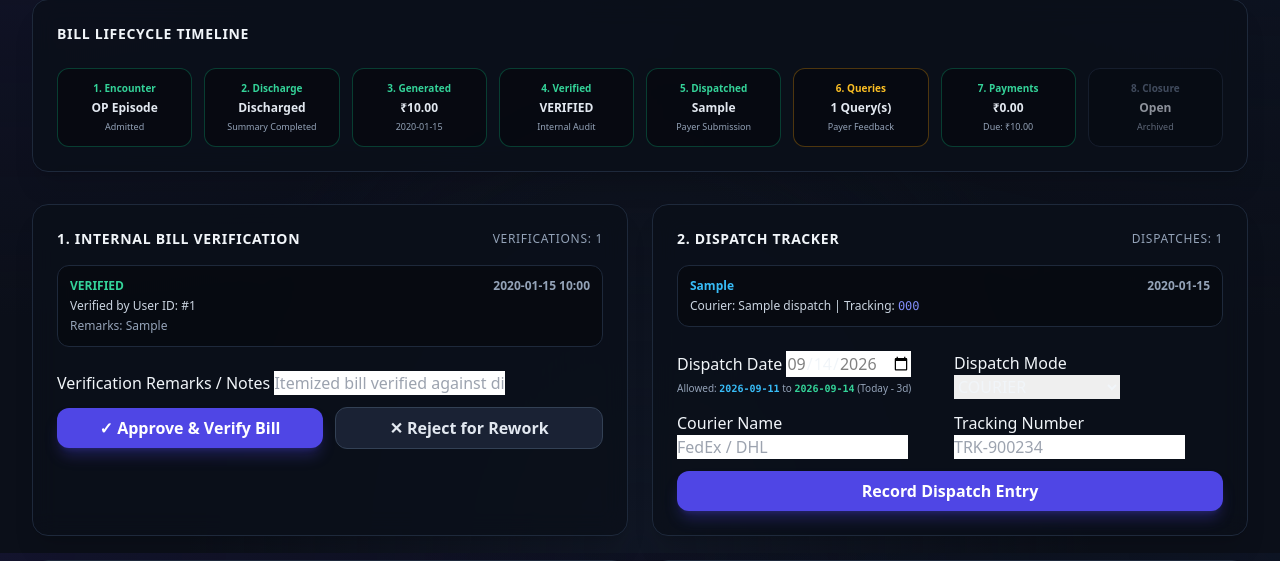
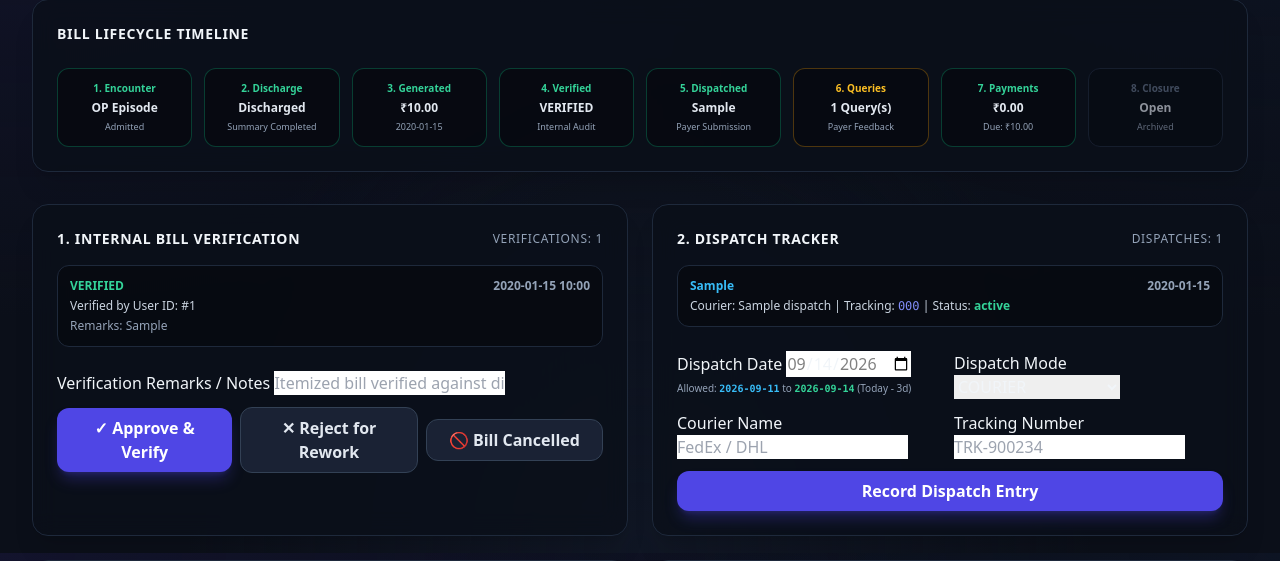
Before and after one commit to skp-subrata/credit_bill_management, a Flask app: page /billing/bills/1 in a window 1280 px wide. Shown: the part 247-808 px from the top of the page. Run offline with Flask 3, Linux system fonts and the light colour scheme; the visitor is signed in with stand-in values (Sample User, id 1); tables that the repository leaves empty hold one stand-in row (values such as "Sample post"); some libraries are stand-ins or nearby versions.

Commit message:
Add Bill Cancelled option to Internal Bill Verification flow and reflect Bill Cancelled status across dispatch and lifecycle states

```diff
--- a/models.py
+++ b/models.py
@@ -252,8 +252,13 @@ class Bill(db.Model):
         6. PAID (Full payment settled)
         7. CLOSED (Formally closed/archived)
         """
-        if self.bill_status == 'CLOSED':
-            return 'CLOSED'
+        if self.bill_status in ('CLOSED', 'CANCELLED'):
+            return self.bill_status
+
+        # Check for CANCELLED verification
+        has_cancelled_verification = any(v.verification_status in ('CANCELLED', 'BILL_CANCELLED') for v in (self.verifications or []))
+        if has_cancelled_verification:
+            return 'CANCELLED'
 
         # Stage 6: PAID (full settlement)
         if self.payments and len(self.payments) > 0 and self.outstanding_amount <= 0:
@@ -286,6 +291,10 @@ class Bill(db.Model):
     @property
     def is_verified(self):
         """Returns True if the bill has been verified or is at/past the VERIFIED lifecycle stage."""
+        if self.bill_status == 'CANCELLED':
+            return False
+        if any(v.verification_status in ('CANCELLED', 'BILL_CANCELLED') for v in (self.verifications or [])):
+            return False
         if any(v.verification_status == 'VERIFIED' for v in (self.verifications or [])):
             return True
         return self.bill_status in ('VERIFIED', 'DISPATCHED', 'QUERIED', 'PARTIALLY_PAID', 'PAID', 'CLOSED')
--- a/routes/billing_routes.py
+++ b/routes/billing_routes.py
@@ -180,11 +180,16 @@ def bill_detail(bill_id):
 @permission_required('verify_bill')
 def verify_bill(bill_id):
     bill = Bill.query.get_or_404(bill_id)
-    action = request.form.get('action') # VERIFY or REJECT
+    action = request.form.get('action') # VERIFY, REJECT, or CANCEL
     remarks = request.form.get('remarks', '')
     rejection_reason = request.form.get('rejection_reason', '')
 
-    verification_status = 'VERIFIED' if action == 'VERIFY' else 'REJECTED'
+    if action == 'VERIFY':
+        verification_status = 'VERIFIED'
+    elif action == 'CANCEL':
+        verification_status = 'CANCELLED'
+    else:
+        verification_status = 'REJECTED'
 
     verification = BillVerification(
         bill_id=bill.bill_id,
@@ -195,11 +200,21 @@ def verify_bill(bill_id):
     )
 
     db.session.add(verification)
-    bill.update_lifecycle_status()
+
+    if action == 'CANCEL':
+        bill.bill_status = 'CANCELLED'
+        # Reflect Bill Cancelled status across associated dispatches as well
+        for d in (bill.dispatches or []):
+            d.dispatch_status = 'CANCELLED'
+    else:
+        bill.update_lifecycle_status()
+
     db.session.commit()
 
     if action == 'VERIFY':
         flash(f"Bill '{bill.bill_number}' verified and approved for dispatch!", 'success')
+    elif action == 'CANCEL':
+        flash(f"Bill '{bill.bill_number}' marked as CANCELLED.", 'error')
     else:
         flash(f"Bill '{bill.bill_number}' rejected for rework.", 'error')
 
@@ -212,6 +227,10 @@ def verify_bill(bill_id):
 @permission_required('dispatch_bill')
 def dispatch_bill(bill_id):
     bill = Bill.query.get_or_404(bill_id)
+
+    if bill.bill_status == 'CANCELLED':
+        flash(f"Cannot dispatch bill '{bill.bill_number}'. The bill has been CANCELLED.", 'error')
+        return redirect(url_for('billing.bill_detail', bill_id=bill.bill_id))
 
     # Validation: Until a bill is VERIFIED, entering dispatch details is NOT allowed
     if not bill.is_verified:
--- a/templates/billing/bill_detail.html
+++ b/templates/billing/bill_detail.html
@@ -64,18 +64,18 @@
 
             <!-- 4. Verification -->
             <div class="p-3 rounded-xl bg-slate-950/60 border {% if bill.verifications %}border-emerald-500/30{% else %}border-slate-800 opacity-60{% endif %}">
-                <div class="text-[10px] font-bold {% if bill.verifications %}text-emerald-400{% else %}text-slate-500{% endif %}">4. Verified</div>
+                <div class="text-[10px] font-bold {% if bill.bill_status == 'CANCELLED' %}text-rose-400{% elif bill.verifications %}text-emerald-400{% else %}text-slate-500{% endif %}">4. Verified</div>
                 <div class="text-xs font-bold text-slate-200 mt-1">
-                    {% if bill.verifications %}{{ bill.verifications[-1].verification_status }}{% else %}Pending{% endif %}
+                    {% if bill.bill_status == 'CANCELLED' %}<span class="text-rose-400">Bill Cancelled</span>{% elif bill.verifications %}{{ bill.verifications[-1].verification_status }}{% else %}Pending{% endif %}
                 </div>
                 <div class="text-[9px] text-slate-400 mt-1">Internal Audit</div>
             </div>
 
             <!-- 5. Dispatch -->
-            <div class="p-3 rounded-xl bg-slate-950/60 border {% if bill.dispatches %}border-emerald-500/30{% else %}border-slate-800 opacity-60{% endif %}">
-                <div class="text-[10px] font-bold {% if bill.dispatches %}text-emerald-400{% else %}text-slate-500{% endif %}">5. Dispatched</div>
+            <div class="p-3 rounded-xl bg-slate-950/60 border {% if bill.bill_status == 'CANCELLED' %}border-rose-500/30{% elif bill.dispatches %}border-emerald-500/30{% else %}border-slate-800 opacity-60{% endif %}">
+                <div class="text-[10px] font-bold {% if bill.bill_status == 'CANCELLED' %}text-rose-400{% elif bill.dispatches %}text-emerald-400{% else %}text-slate-500{% endif %}">5. Dispatched</div>
                 <div class="text-xs font-bold text-slate-200 mt-1">
-                    {% if bill.dispatches %}{{ bill.dispatches[-1].dispatch_mode }}{% else %}Pending{% endif %}
+                    {% if bill.bill_status == 'CANCELLED' %}<span class="text-rose-400">Bill Cancelled</span>{% elif bill.dispatches %}{{ bill.dispatches[-1].dispatch_mode }}{% else %}Pending{% endif %}
                 </div>
                 <div class="text-[9px] text-slate-400 mt-1">Payer Submission</div>
             </div>
@@ -124,8 +124,8 @@
                 {% for v in bill.verifications %}
                 <div class="p-3 rounded-xl bg-slate-950/60 border border-slate-800">
                     <div class="flex justify-between font-bold">
-                        <span class="{% if v.verification_status == 'VERIFIED' %}text-emerald-400{% else %}text-rose-400{% endif %}">
-                            {{ v.verification_status }}
+                        <span class="{% if v.verification_status == 'VERIFIED' %}text-emerald-400{% elif v.verification_status in ('CANCELLED', 'BILL_CANCELLED') %}text-rose-400 font-extrabold{% else %}text-amber-400{% endif %}">
+                            {{ 'BILL CANCELLED' if v.verification_status in ('CANCELLED', 'BILL_CANCELLED') else v.verification_status }}
                         </span>
                         <span class="text-slate-400">{{ v.verified_at.strftime('%Y-%m-%d %H:%M') }}</span>
                     </div>
@@ -143,12 +143,15 @@
                     <input type="text" id="remarks" name="remarks" placeholder="Itemized bill verified against discharge summary" class="form-input">
                 </div>
 
-                <div class="flex items-center gap-3">
-                    <button type="submit" name="action" value="VERIFY" class="btn-primary bg-emerald-600 hover:bg-emerald-700 flex-1">
-                        ✓ Approve & Verify Bill
+                <div class="flex flex-wrap items-center gap-2">
+                    <button type="submit" name="action" value="VERIFY" class="btn-primary bg-emerald-600 hover:bg-emerald-700 flex-1 min-w-[130px]">
+                        ✓ Approve & Verify
                     </button>
-                    <button type="submit" name="action" value="REJECT" class="btn-secondary text-rose-400 hover:bg-rose-600/20 flex-1">
+                    <button type="submit" name="action" value="REJECT" class="btn-secondary text-amber-400 hover:bg-amber-600/20 flex-1 min-w-[130px]">
                         ✕ Reject for Rework
+                    </button>
+                    <button type="submit" name="action" value="CANCEL" class="btn-secondary text-rose-400 border border-rose-500/40 hover:bg-rose-600/20 flex-1 min-w-[130px]" onclick="return confirm('Are you sure you want to cancel this bill? This will set status to BILL CANCELLED.');">
+                        🚫 Bill Cancelled
                     </button>
                 </div>
             </form>
@@ -167,16 +170,22 @@
                 {% for d in bill.dispatches %}
                 <div class="p-3 rounded-xl bg-slate-950/60 border border-slate-800">
                     <div class="flex justify-between font-bold">
-                        <span class="text-sky-400">{{ d.dispatch_mode }}</span>
+                        <span class="{% if d.dispatch_status in ('CANCELLED', 'BILL_CANCELLED') or bill.bill_status == 'CANCELLED' %}text-rose-400 font-extrabold{% else %}text-sky-400{% endif %}">
+                            {{ d.dispatch_mode }} {% if d.dispatch_status in ('CANCELLED', 'BILL_CANCELLED') or bill.bill_status == 'CANCELLED' %}- Bill Cancelled{% endif %}
+                        </span>
                         <span class="text-slate-400">{{ d.dispatch_date }}</span>
                     </div>
-                    <div class="text-slate-300 mt-1">Courier: {{ d.courier_name or 'N/A' }} | Tracking: <span class="font-mono text-indigo-400">{{ d.tracking_number or 'N/A' }}</span></div>
+                    <div class="text-slate-300 mt-1">Courier: {{ d.courier_name or 'N/A' }} | Tracking: <span class="font-mono text-indigo-400">{{ d.tracking_number or 'N/A' }}</span> | Status: <span class="font-bold {% if d.dispatch_status in ('CANCELLED', 'BILL_CANCELLED') or bill.bill_status == 'CANCELLED' %}text-rose-400{% else %}text-emerald-400{% endif %}">{{ 'Bill Cancelled' if (d.dispatch_status in ('CANCELLED', 'BILL_CANCELLED') or bill.bill_status == 'CANCELLED') else d.dispatch_status }}</span></div>
                 </div>
                 {% endfor %}
             </div>
             {% endif %}
 
-            {% if not bill.is_verified %}
+            {% if bill.bill_status == 'CANCELLED' %}
+            <div class="p-3.5 rounded-xl bg-rose-500/10 border border-rose-500/30 text-rose-300 text-xs flex items-center gap-2 mt-2 font-bold">
+                <span>🚫 <strong>Dispatch Entry Blocked:</strong> This bill has been <strong>CANCELLED</strong> during verification and cannot be dispatched.</span>
+            </div>
+            {% elif not bill.is_verified %}
             <div class="p-3.5 rounded-xl bg-amber-500/10 border border-amber-500/30 text-amber-300 text-xs flex items-center gap-2 mt-2">
                 <span>🔴 <strong>Dispatch Entry Blocked:</strong> This bill must be <strong>VERIFIED</strong> before dispatch details can be entered.</span>
             </div>
```
Also changed, not shown: scratch/test_bill_cancellation.py (added, +89 -0 lines), templates/billing/bills.html (+9 -2 lines), utils/tat.py (+30 -24 lines).
